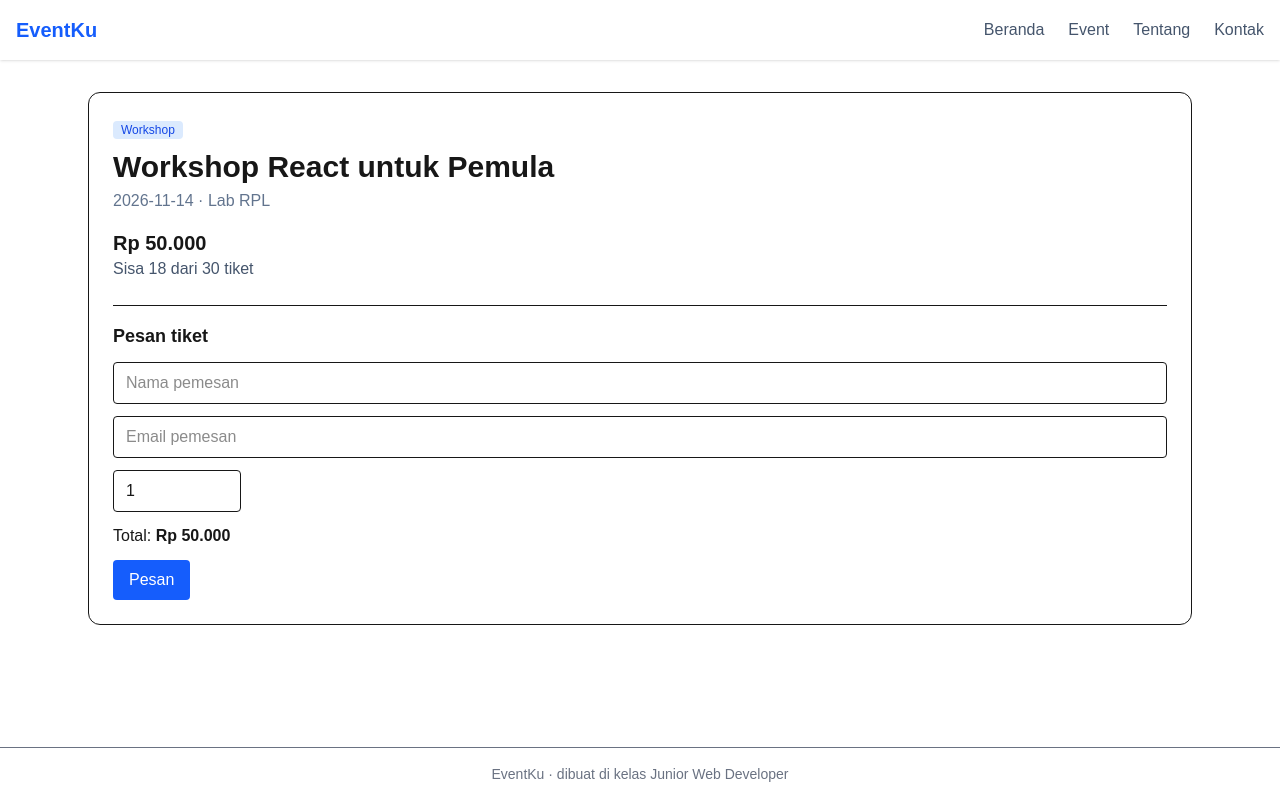
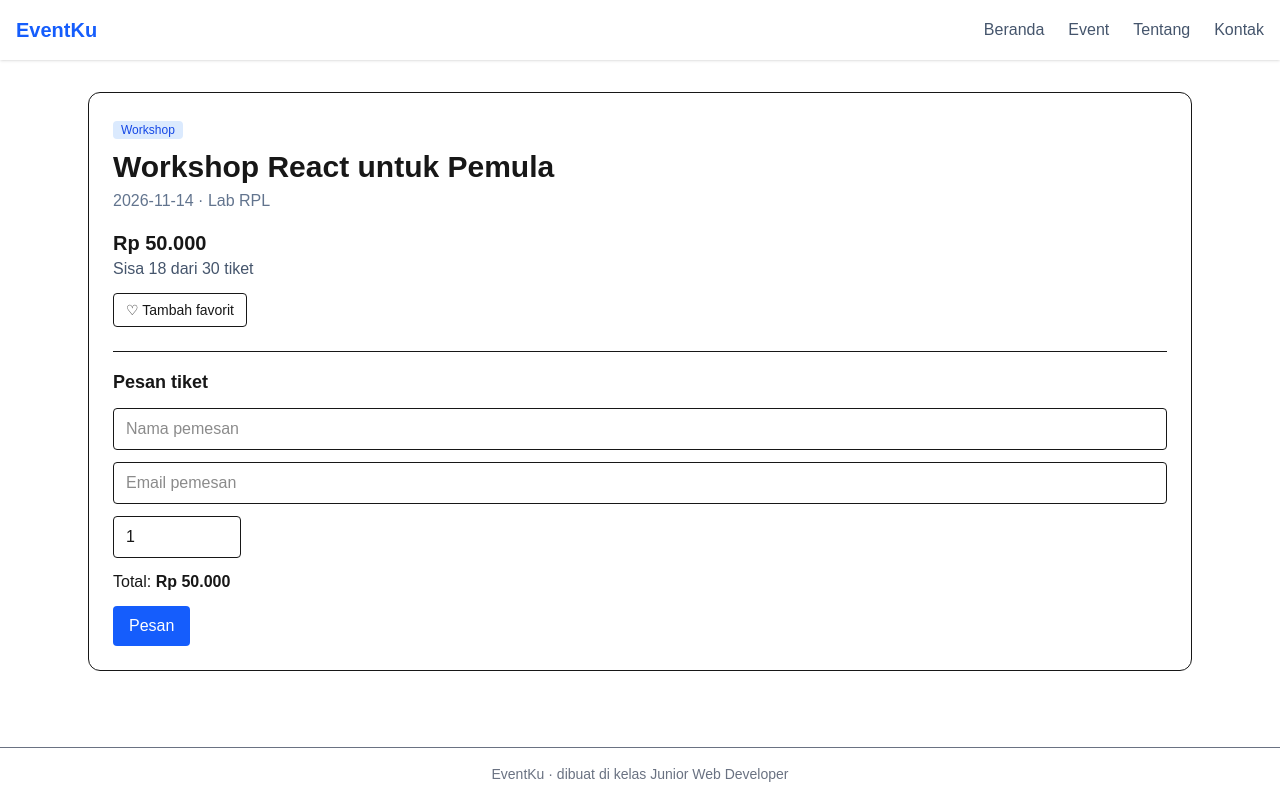
Before and after one commit to LodyGantengBet/latihan-nextjs, a Next.js app: page /event/1 in a window 1280 px wide. Built offline with nearby package versions, Linux system fonts and the light colour scheme.

Commit message:
selasa misi7 menambahkan tombol favorit

```diff
--- /dev/null
+++ b/app/api/events/route.ts
@@ -0,0 +1,5 @@
+import { events } from "@/data/events";
+
+export async function GET() {
+  return Response.json(events);
+}
--- a/app/event/[id]/page.tsx
+++ b/app/event/[id]/page.tsx
@@ -1,6 +1,7 @@
 import { notFound } from "next/navigation";
 import { events, rupiah } from "@/data/events";
 import FormPesan from "@/components/FormPesan";
+import TombolFavorit from "@/components/TombolFavorit";
 
 type PageProps = {
   params: Promise<{ id: string }>;
@@ -35,6 +36,8 @@ export default async function Detail({ params }: PageProps) {
         Sisa {sisa} dari {event.kuota} tiket
       </p>
 
+      <TombolFavorit id={event.id} />
+
       <FormPesan event={event} />
     </article>
   );
--- /dev/null
+++ b/components/TombolFavorit.tsx
@@ -0,0 +1,32 @@
+"use client";
+import { useEffect, useState } from "react";
+
+export default function TombolFavorit({ id }: { id: number }) {
+  const [favorit, setFavorit] = useState(false);
+
+  useEffect(() => {
+    const simpan: number[] = JSON.parse(
+      localStorage.getItem("favorit") ?? "[]",
+    );
+    // eslint-disable-next-line react-hooks/set-state-in-effect
+    setFavorit(simpan.includes(id));
+  }, [id]);
+
+  function ubah() {
+    const simpan: number[] = JSON.parse(
+      localStorage.getItem("favorit") ?? "[]",
+    );
+
+    const baru = simpan.includes(id)
+      ? simpan.filter((x) => x !== id)
+      : [...simpan, id];
+    localStorage.setItem("favorit", JSON.stringify(baru));
+    setFavorit(!favorit);
+  }
+
+  return (
+    <button onClick={ubah} className="mt-3 rounded border px-3 py-1.5 text-sm">
+      {favorit ? "♥ Favorit" : "♡ Tambah favorit"}
+    </button>
+  );
+}
```
